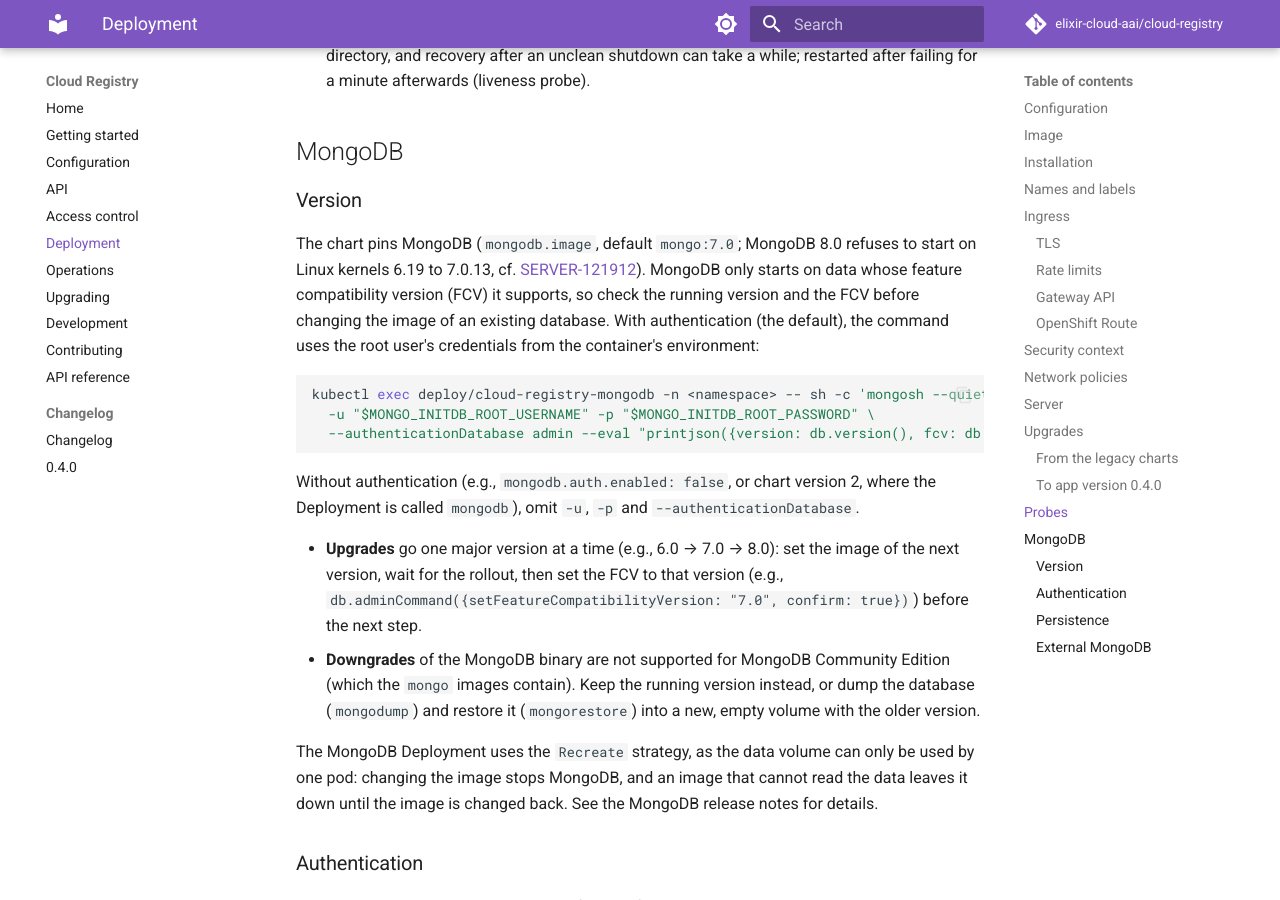
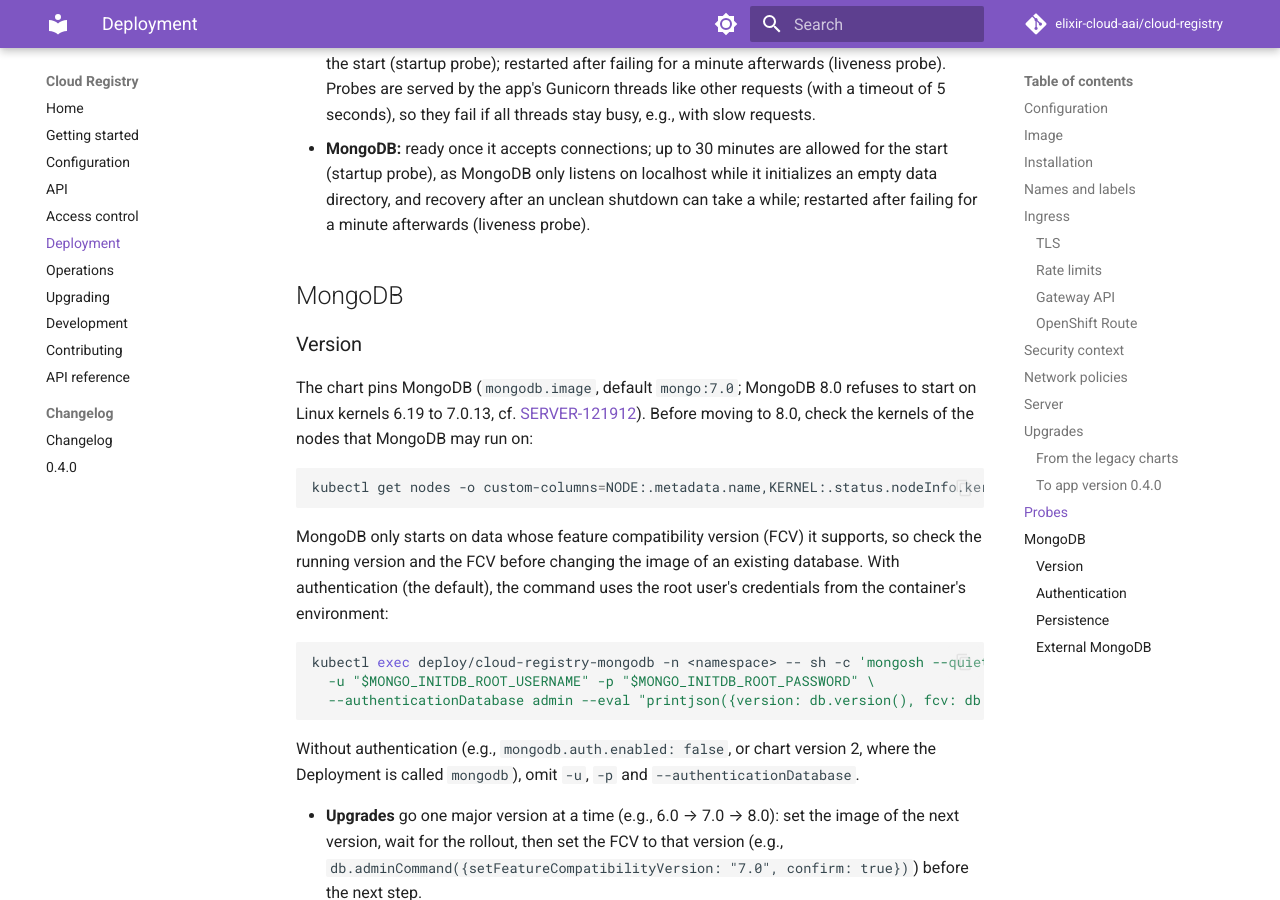
Before and after one commit to elixir-cloud-aai/cloud-registry, an MkDocs documentation site: the page built from docs/deployment.md, in a window 1280 px wide and 900 px high, scrolled down 13598 px. Built offline with MkDocs 1.6.1 and Material for MkDocs 9.7.7, drawn with Linux system fonts in a browser that asks for light colours; comment, search, counter and statistics services are not loaded; some of the changed text lies outside the part shown.

Commit message:
docs: warn of moving tags, check node kernels
Recommend deploying a release (chart of the release, fixed tag or
digest) instead of the moving tags `latest` and `dev`, which a pod
restart may replace with another version. Add the command that lists
the nodes' kernel versions before moving MongoDB to 8.0.

Closes #222

Co-Authored-By: Claude Opus 5.5 <noreply@anthropic.com>

````diff
--- a/deployment/README.md
+++ b/deployment/README.md
@@ -137,6 +137,13 @@ deploy the latest image; set `IfNotPresent` for fixed tags or digests, or
 `Never` for images loaded into the nodes (e.g., with `kind load`). MongoDB's
 image is pulled the same way (`mongodb.imagePullPolicy`), so that restarts get
 the latest patch version of the pinned minor version (see [Version](#version)).
+
+In production, deploy a release: the chart attached to it (see
+[Installation](#installation)), or a fixed tag (`X.Y.Z`) or digest. Don't
+deploy the moving tags `latest` (the highest stable release) or `dev`: as the
+image is pulled on every start, any restart of a pod (e.g., when a node is
+drained) starts the image that the tag points to at that time, possibly a new
+release whose changes to the config make it refuse to start.
 
 ## Installation
 
@@ -719,11 +726,17 @@ annotation only with a higher limit (see [Ingress](#ingress)).
 
 The chart pins MongoDB (`mongodb.image`, default `mongo:7.0`; MongoDB 8.0
 refuses to start on Linux kernels 6.19 to 7.0.13, cf.
-[SERVER-121912](https://jira.mongodb.org/browse/SERVER-121912)). MongoDB
-only starts on data whose feature compatibility version (FCV) it supports,
-so check the running version and the FCV before changing the image of an
-existing database. With authentication (the default), the command uses the
-root user's credentials from the container's environment:
+[SERVER-121912](https://jira.mongodb.org/browse/SERVER-121912)). Before
+moving to 8.0, check the kernels of the nodes that MongoDB may run on:
+
+```bash
+kubectl get nodes -o custom-columns=NODE:.metadata.name,KERNEL:.status.nodeInfo.kernelVersion
+```
+
+MongoDB only starts on data whose feature compatibility version (FCV) it
+supports, so check the running version and the FCV before changing the image
+of an existing database. With authentication (the default), the command
+uses the root user's credentials from the container's environment:
 
 ```bash
 kubectl exec deploy/cloud-registry-mongodb -n <namespace> -- sh -c 'mongosh --quiet \
````
